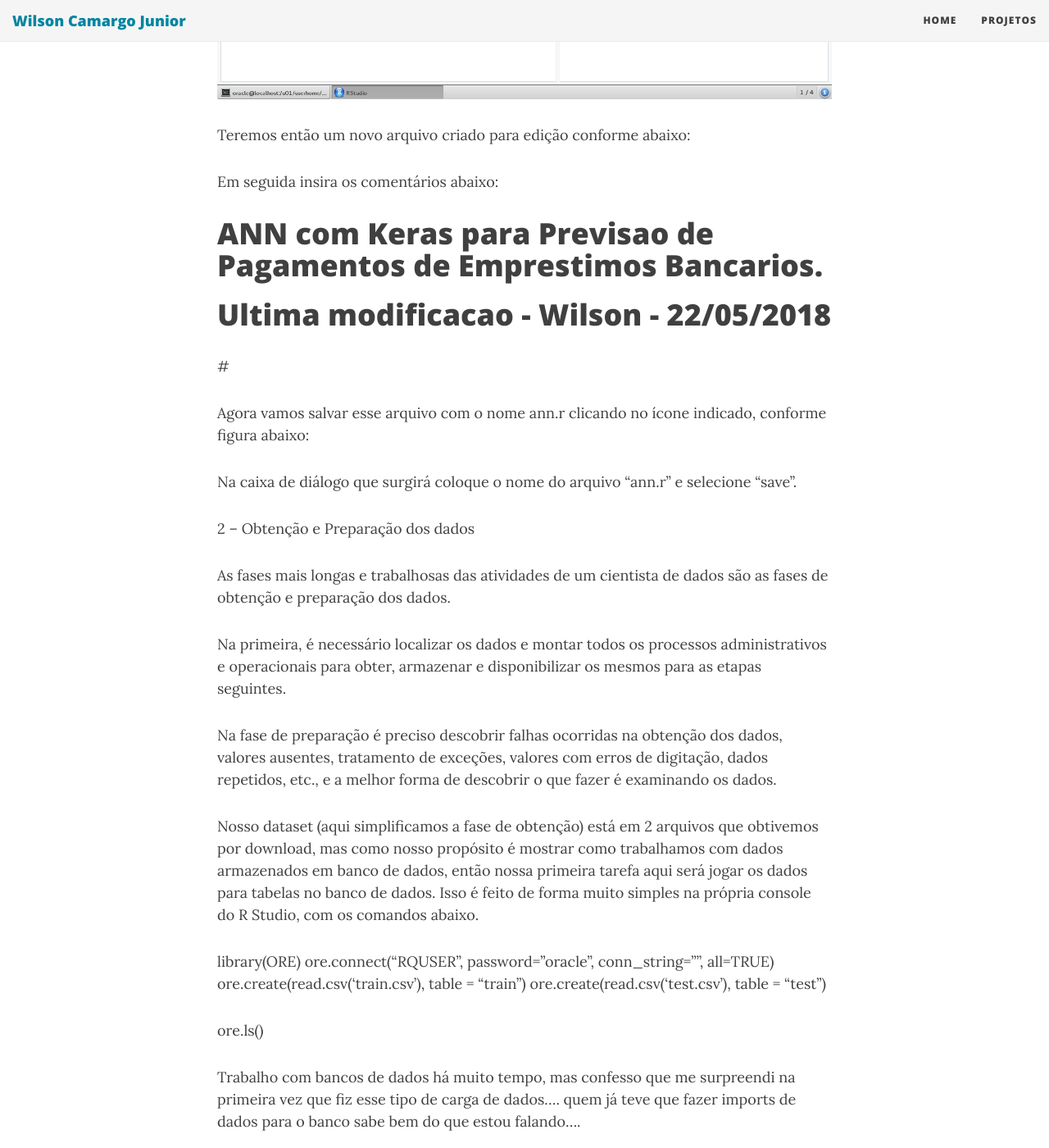
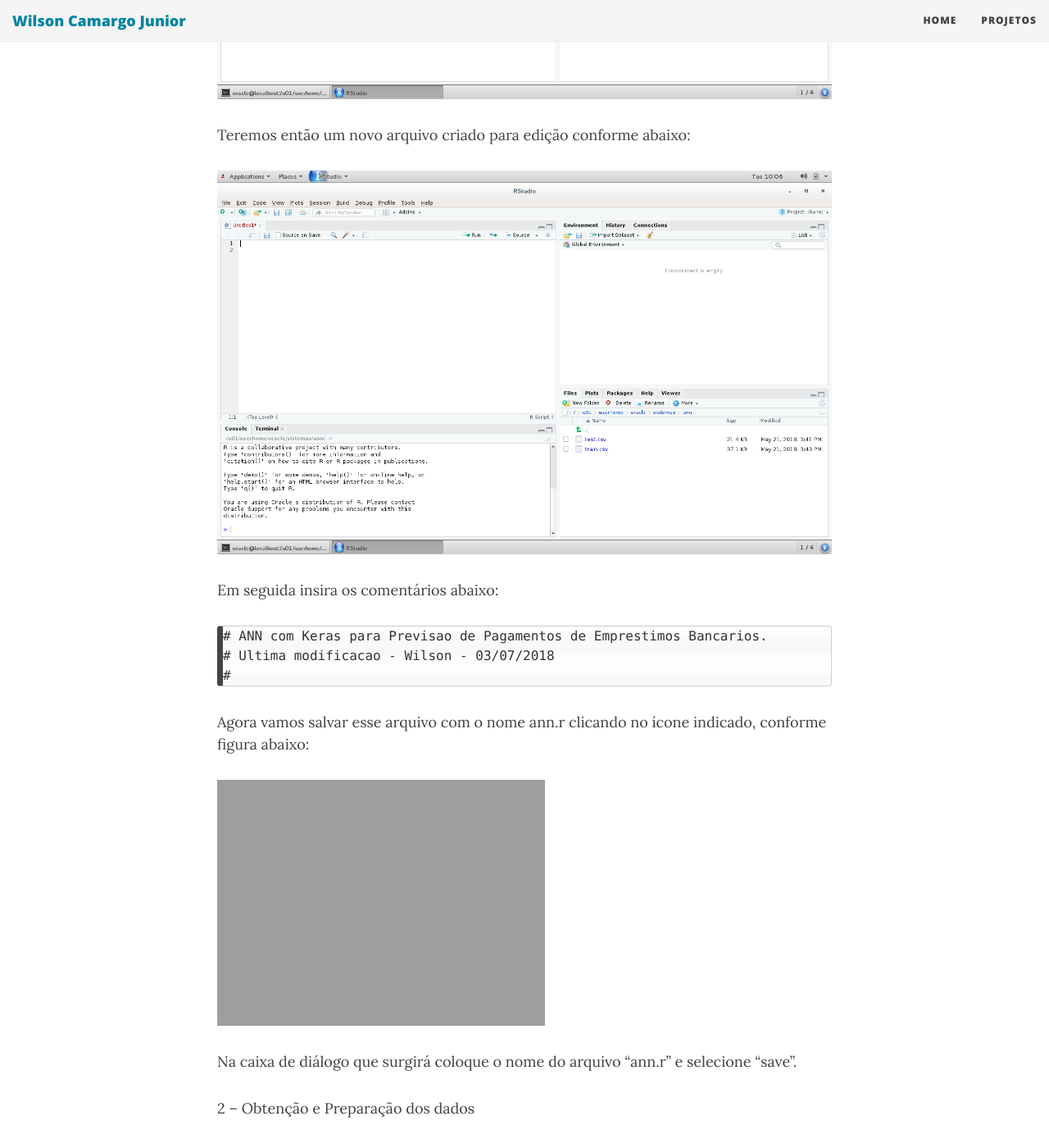
Before and after one commit to wilson-camargo-jr/teste, a Jekyll site: the page built from tmp/p7.md, in a window 1280 px wide and 1400 px high, scrolled down 3006 px. Shown: the whole window at 82% size. Built offline with Jekyll 4.4.1, drawn with Linux system fonts in a browser that asks for light colours; nearby versions of some CDN libraries; comment, search, counter and statistics services are not loaded.

Commit message:
Update p7.md

````diff
--- a/tmp/p7.md
+++ b/tmp/p7.md
@@ -56,16 +56,19 @@ Agora vamos criar o arquivo fonte para nosso aplicativo de Redes Neurais.  Na in
 
 Teremos então um novo arquivo criado para edição conforme abaixo:
 
-
+![rsutdio](https://wilson-camargo-jr.github.io/img/console-r-nf2.jpg)
 
 Em seguida insira os comentários abaixo:
 
+```
 # ANN com Keras para Previsao de Pagamentos de Emprestimos Bancarios.
-# Ultima modificacao - Wilson - 22/05/2018
+# Ultima modificacao - Wilson - 03/07/2018
 #
+```
 
 Agora vamos salvar esse arquivo com o nome ann.r clicando no ícone indicado, conforme figura abaixo:
 
+![rsutdio](https://wilson-camargo-jr.github.io/img/console-r-sv.jpg)
 
 Na caixa de diálogo que surgirá coloque o nome do arquivo “ann.r” e selecione “save”.
 
````
